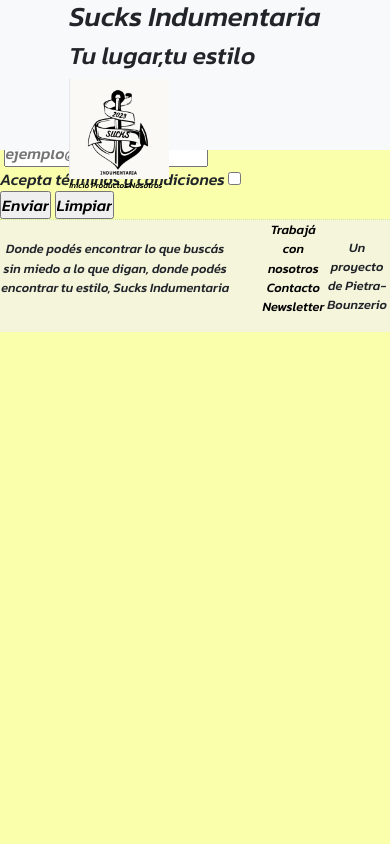
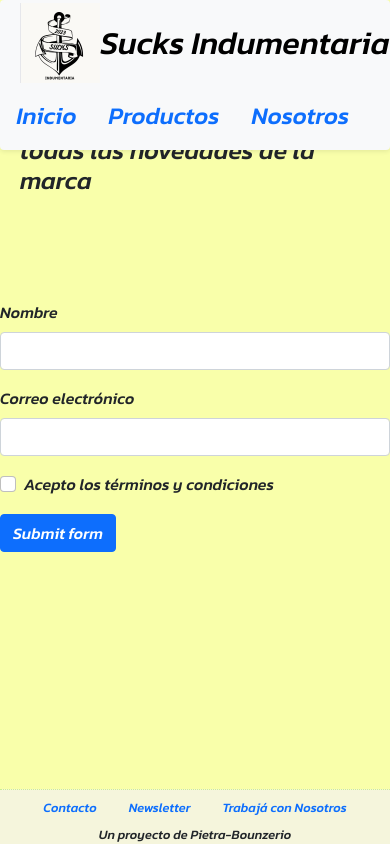
Before and after one commit to GonzaloBounzerio/Sucks-Indumentaria, a plain HTML site: page pages/newsletter.html in a window 390 px wide. Drawn offline with nearby package versions, Linux system fonts and the light colour scheme.

Commit message:
cambiosGonzalo

```diff
--- a/css/styles.css
+++ b/css/styles.css
@@ -18,7 +18,7 @@
 body{
     background-color: rgb(249, 255, 170);
     display: grid;
-    grid-template-rows: 85px auto auto;
+    grid-template-rows: 85px 2fr 70px;
     grid-template-areas: "header" "main" "footer";
 }
 
@@ -47,6 +47,8 @@
 }
 
 footer{
+    position: fixed;
+    width: 100%;
     border-top: 0.5px dotted rgba(195, 236, 132, 0.822);
     display: flex;
     bottom: 0;
@@ -168,3 +170,66 @@
 }
 
 /*Fin Productos*/
+
+/*Contacto*/
+
+.contactPage{
+    display: grid;
+    grid-template-columns: 2fr 1fr;
+    grid-template-rows: 2fr 0.5fr;
+    grid-template-areas: "contenedorMapaContacto publicidad"
+                         "contenedorRedesContacto publicidad";
+    align-items: center;
+    justify-items: center;
+}
+
+.contenedorMapaContacto{
+    width: 850px;
+    font-size: 25px;
+}
+
+.publicidad{
+    position: sticky;
+    top:100px;
+    margin-bottom: 20px;
+    width: 275px;
+}
+
+.contenedorRedesContacto{
+    font-size: 25px;
+}
+
+.iconosContacto{
+    display: flex;
+    flex-direction: row;
+}
+
+.iconoContacto{
+    margin: 10px;
+}
+/*Fin Contacto*/
+
+/*Newsletter*/
+
+.main-neswletter{
+    display: flex;
+    flex-direction: column;
+    align-items: center;
+    justify-content: center;
+    text-align: center;
+}
+
+.formulario{
+    display: flex;
+    flex-direction: column;
+    align-items: center;
+    justify-content: center;
+    height: 50vh;
+}
+
+.textoNews{
+    font-size: 25px;
+    margin: 20px;
+}
+
+/*Fin Newsletter*/
--- a/pages/newsletter.html
+++ b/pages/newsletter.html
@@ -10,65 +10,70 @@
     <link rel="stylesheet" href="../css/styles.css">
 </head>
 <body>
-    <header class="solapaSuperior">
-        <div class="textoImagen">
-            <div class="textoSuperior">
-                <h1>Sucks Indumentaria</h1>
-                <h2>Tu lugar,tu estilo</h2>
+    <header class="header shadow-sm rounded">
+        <div class="logotipo">
+            <img src="../assets/img/logo.jpg" alt="logo" width="80px">
+            <a href="../index.html">Sucks Indumentaria</a>
         </div>
-            <div class="imagenCentro">
-                <img src="../assets/img/logo.jpg" width=100px height=100px>
+        <div class="navegadorPags">
+            <ul class="nav nav-pills">
+              <li class="nav-item">
+                <a class="nav-link" href="../index.html">Inicio</a>
+              </li>
+              <li class="nav-item">
+                <a class="nav-link" href="productos.html">Productos</a>
+              </li>
+              <li class="nav-item">
+                <a class="nav-link" href="nosotros.html">Nosotros</a>
+              </li>
+            </ul>
+        </div>
+    </header>
+    <main class="main-newsletter">
+        <h1 class="textoNews">Suscríbete para enterarte de todas las novedades de la marca</h1>
+        <div class="formulario news">
+            <form class="row g-3">
+                <div class="casilla_form col-md-4">
+                <label for="validationDefault01" class="form-label">Nombre</label>
+                <input type="text" class="form-control" id="validationDefault01" required>
+                </div>
+                <div class="casilla_form col-md-4">
+                    <label for="validationDefault01" class="form-label">Correo electrónico</label>
+                    <input type="email" class="form-control" id="exampleFormControlInput1" required>
+                    </div>
+                <div class="casilla_form col-12">
+                <div class="form-check">
+                    <input class="form-check-input" type="checkbox" value="" id="invalidCheck2" required>
+                    <label class="form-check-label" for="invalidCheck2">
+                    Acepto los términos y condiciones
+                    </label>
                 </div>
                 </div>
-        <nav class="navegacion">
-            <div class="listaNav">
-                <a href="..//index.html">Inicio</a>
-                <a href="../pages/productos.html">Productos</a>
-                <a href="../pages/nosotros.html">Nosotros</a></li>
+                <div class="col-12">
+                <button class="btn btn-primary" type="submit">Submit form</button>
                 </div>
-        </nav>
-    </header>
-    <main>
-        <div>
-            <div>
-                <img src="" alt="imagen linda">
-            </div>
-            <div>
-                <form>
-                    <label name="nombre"></label>
-                    <input name="nombre" type="text" placeholder="Nombre..." required>
             </form>
         </div>
-            <div>
-                <form>
-                    <label name="mail"></label>
-                    <input name="mail" type="email" placeholder="ejemplo@mail.com" required>
-                </form>
-            </div>
-            <div>
-                <form>
-                    Acepta términos y condiciones
-                    <input type="checkbox" name="acepta" value="1" required>
-                </form>
-            </div>
-            <div>
-                <input id="enviar" type="submit" value="Enviar">
-                <input id="limpiar" type="reset" value="Limpiar">
-            </div>
-        </div>
     </main>
-    <footer>
-        <p class="frase">Donde podés encontrar lo que buscás sin miedo a lo que digan, donde podés encontrar tu estilo, Sucks Indumentaria</p>
+    <footer class="footer">
+        <div class="contFooter">
          <div class="listaNavFooter">
-         <ul>
-             <li><a href="./workwithus.html">Trabajá con nosotros</a></li>
-             <li><a href="./contacto.html">Contacto</a></li>
-             <li><a href="#">Newsletter</a></li>
+          <ul class="nav justify-content-center">
+            <li class="nav-item">
+              <a class="nav-link" href="contacto.html">Contacto</a>
+            </li>
+            <li class="nav-item">
+              <a class="nav-link" href="#">Newsletter</a>
+            </li>
+            <li class="nav-item">
+              <a class="nav-link" href="workwithus.html">Trabajá con Nosotros</a>
+            </li>
           </ul>
          </div>
          <div clase="fraseFinal">
           Un proyecto de Pietra-Bounzerio
          </div>
+        </div>
       </footer>
     <script src="https://cdn.jsdelivr.net/npm/bootstrap@5.0.2/dist/js/bootstrap.bundle.min.js" integrity="sha384-MrcW6ZMFYlzcLA8Nl+NtUVF0sA7MsXsP1UyJoMp4YLEuNSfAP+JcXn/tWtIaxVXM" crossorigin="anonymous"></script>
 </body>
```
Also changed, not shown: pages/contacto.html (+21 -8 lines). Lines whose indentation alone changed are shown as unchanged.
